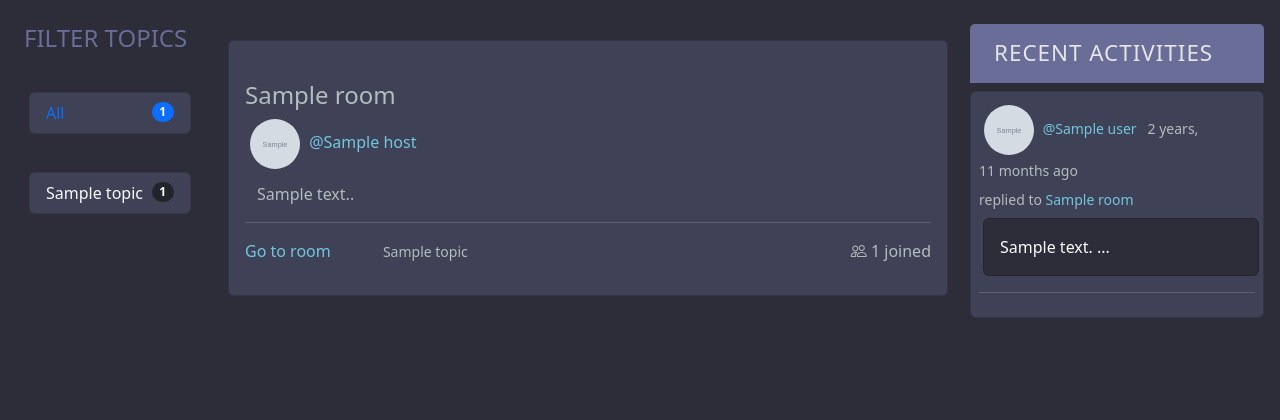
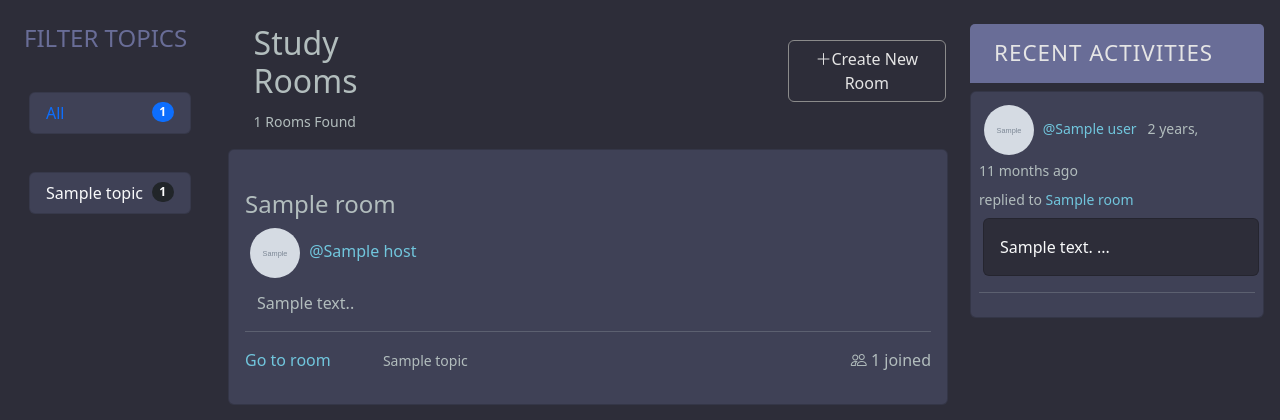
Before and after one commit to ListowelAdolwin/study_mate_app, a Django app: template baseapp/templates/baseapp/home.html in a window 1280 px wide. Shown: the part 70-490 px from the top of the page. Run offline with Django 3.2, Linux system fonts and the light colour scheme; the template is opened without the code that fills it: most values are stand-ins (such as "Sample title", 1, 10 or a date in 2020); grey boxes marked "Sample" are stand-in pictures; some libraries are stand-ins or nearby versions.

Commit message:
Added the "create room" to the home template

```diff
--- a/baseapp/templates/baseapp/home.html
+++ b/baseapp/templates/baseapp/home.html
@@ -19,6 +19,20 @@
 
         <!--HOME FEED-->
         <div class="rooms col-7 main-feed-display">
+            <div class="top-room-section">
+                <span class="study-room">
+                  <h2>Study Rooms</h2>
+                  <small>{{room_count}} Rooms Found</small>
+                </span class=''>
+                <span class="new-room">
+                  <a class="create-room btn mt-3" href="{% url 'create_room' %}"><i class="bi bi-plus-lg"></i>New Room</a>
+                </span>
+
+                <span class="create-new-room">
+                  <a class="create-room btn mt-3" href="{% url 'create_room' %}"><i class="bi bi-plus-lg"></i>Create New Room</a>
+                </span>
+                <br>
+              </div>
             {% include 'baseapp/home_feed.html' %}
         </div>
 
```
